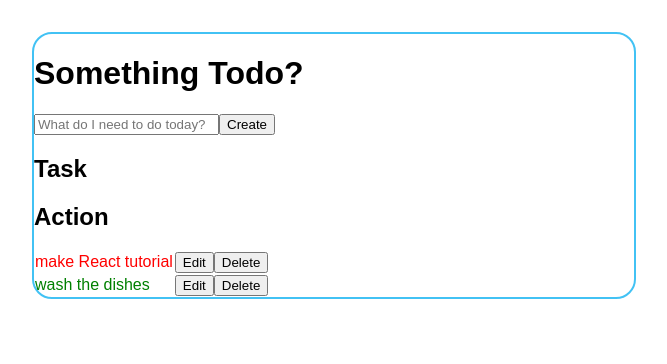
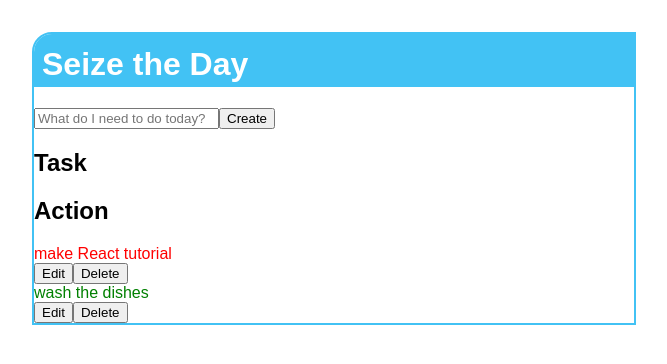
Before and after one commit to nejohnston/todo-list, a React (Create React App) app: page / in a window 1280 px wide. Shown: the top 364 px of the page, without its empty margins (306-973 px from the left). Built offline with nearby package versions, Linux system fonts and the light colour scheme.

Commit message:
Chose hex color and container style

```diff
--- a/src/App.css
+++ b/src/App.css
@@ -1,30 +1,23 @@
-.App {
-  text-align: center;
-}
-
-.App-logo {
-  animation: App-logo-spin infinite 20s linear;
-  height: 80px;
-}
-
-.App-header {
-  background-color: #222;
-  height: 150px;
-  padding: 20px;
-  color: white;
-}
 
 .container {
   border: #42c2f4 solid 2px;
-  border-radius: 20px;
+  border-top-left-radius: 20px;
   max-width: 600px;
   margin-right: auto;
   margin-left: auto;
   margin-top: 2rem;
 }
 
-.App-intro {
-  font-size: large;
+/* Header */
+
+.header-wrapper {
+  border-top-left-radius: 18px;
+  background-color: #42c2f4;
+  margin-top: 0;
+  padding-left: .5rem;
+  padding-top: .75rem;
+  padding-bottom: .25rem;
+  color: #fff;
 }
 
 @keyframes App-logo-spin {
--- a/src/App.js
+++ b/src/App.js
@@ -28,7 +28,7 @@ class App extends Component {
   render() {
     return (
       <div className="container">
-      <h1 className="header-wrapper">Something Todo?</h1>
+      <h1 className="header-wrapper">Seize the Day</h1>
       <CreateTodo createTask={this.createTask.bind(this)} />
       <TodosList
             todos={this.state.todos}
--- a/src/create-todo.js
+++ b/src/create-todo.js
@@ -4,7 +4,7 @@ import './App.css';
 export default class TodosList extends React.Component {
   render() {
     return (
-        <form onSubmit={this.handleCreate.bind(this)}>
+        <form className="create-todo-form"onSubmit={this.handleCreate.bind(this)}>
             <input type='text' placeholder='What do I need to do today?' ref="createInput"/>
             <button>Create</button>
         </form>
--- a/src/todos-list-item.js
+++ b/src/todos-list-item.js
@@ -28,37 +28,37 @@ export default class TodosListItem extends React.Component {
     }
 
     return (
-      <td style={taskStyle}
+      <div style={taskStyle}
           onClick={this.props.toggleTask.bind(this, task)}>
           {task}
-      </td>
+      </div>
     )
   }
 
   renderActionsSection() {
     if (this.state.isEditing) {
       return (
-        <td>
+        <div>
           <button onClick={this.onSaveClick.bind(this, this.props)}>Save</button>
           <button onClick={this.onCancelClick.bind(this)}>Cancel</button>
-        </td>
+        </div>
       );
     }
 
     return (
-      <td>
+      <div>
         <button onClick={this.onEditClick.bind(this)}>Edit</button>
         <button onClick={this.props.deleteTask.bind(this, this.props.task)}>Delete</button>
-      </td>
+      </div>
     );
   }
 
   render() {
     return (
-              <tr>
+              <div>
                 {this.renderTaskSection()}
                 {this.renderActionsSection()}
-              </tr>
+              </div>
     );
   }
 
@@ -71,7 +71,7 @@ export default class TodosListItem extends React.Component {
   }
 
   onSaveClick() {
-    event.preventDefault();
+    event.prevendivefault();
     const oldTask = this.props.task;
     const newTask = this.refs.editInput.value;
 
```
